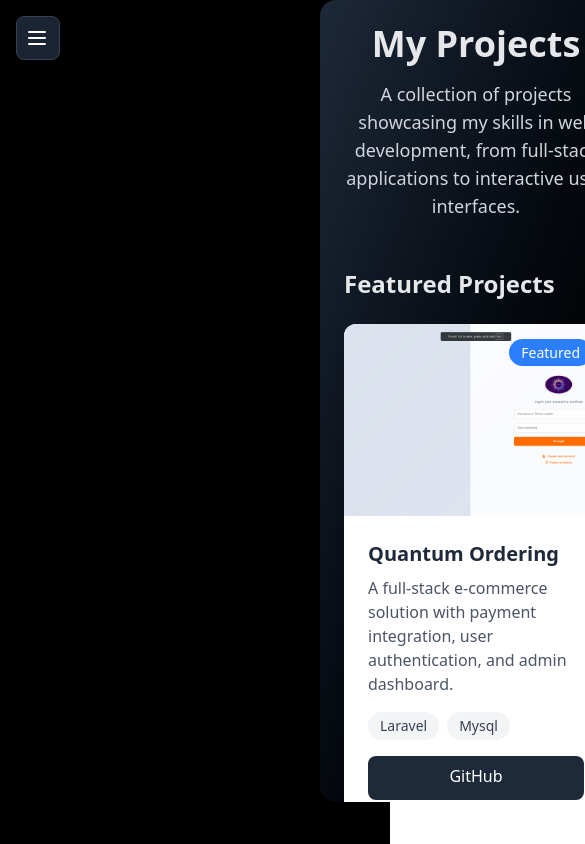
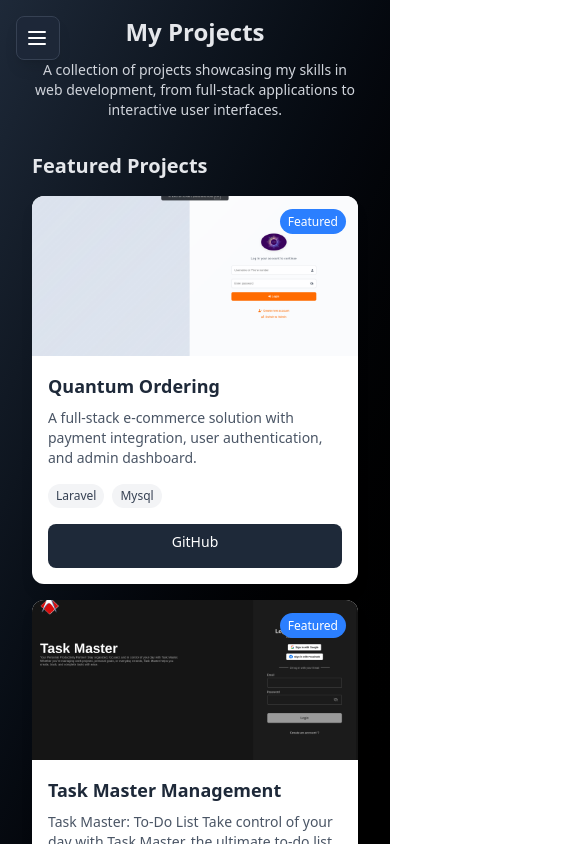
Before and after one commit to ChristianAlicaba2002/My-Portfolio, a React (Vite) app: page /layouts/projects in a window 390 px wide. Shown: the top 844 px of the page, 585 px wide, since content can reach past the window. Built offline with nearby package versions, Linux system fonts and the light colour scheme.

Commit message:
chore: update the mobile responsive and add new project

```diff
--- a/src/pages/Projects.jsx
+++ b/src/pages/Projects.jsx
@@ -101,7 +101,7 @@ export default function Projects() {
       id: 9,
       title: "Techinical Assets Management",
       description:
-        "Technical Assets Management refers to the systematic approach of overseeing and managing the lifecycle of an organization’s technical assets. This includes hardware, software, networks, and other IT-related resources that are essential for the company’s day-to-day operations. The main goals of technical asset management are to ensure that these assets are used effectively, are properly maintained, and provide value throughout their entire lifespan.",
+        "Technical Assets Management refers to the systematic approach of overseeing and managing the lifecycle of an organization's technical assets. This includes hardware, software, networks, and other IT-related resources that are essential for the company's day-to-day operations. The main goals of technical asset management are to ensure that these assets are used effectively, are properly maintained, and provide value throughout their entire lifespan.",
       image: Technical,
       technologies: ["Vue.js", "Firebase", "Pinia", "Fabric.js"],
       github: "https://github.com/Neil-urk12/ViCoSpaces",
@@ -110,22 +110,24 @@ export default function Projects() {
   ];
 
   return (
-    <div className="projects-container absolute h-[95vh] w-[80%] overflow-y-scroll ml-80 rounded-2xl bg-gradient-to-br from-gray-800 to-black p-6">
-      <div className="max-w-7xl mx-auto">
-        <div className="text-center mb-12">
-          <h1 className="text-4xl font-bold text-gray-200 mb-4">My Projects</h1>
-          <p className="text-lg text-gray-300 max-w-2xl mx-auto">
+    <div className="w-screen h-screen bg-gradient-to-br from-gray-800 to-black overflow-y-scroll p-4 lg:p-6">
+      <div className="max-w-7xl lg:ml-36 sm:mx-auto">
+        <div className="text-center mb-8 lg:mb-12">
+          <h1 className="text-2xl lg:text-4xl font-bold text-gray-200 mb-3 lg:mb-4">
+            My Projects
+          </h1>
+          <p className="text-sm lg:text-lg text-gray-300 max-w-2xl mx-auto px-4">
             A collection of projects showcasing my skills in web development,
             from full-stack applications to interactive user interfaces.
           </p>
         </div>
 
         {/* Featured Projects */}
-        <div className="mb-12">
-          <h2 className="text-2xl font-semibold text-gray-200 mb-6">
+        <div className="mb-8 lg:mb-12">
+          <h2 className="text-xl lg:text-2xl font-semibold text-gray-200 mb-4 lg:mb-6 px-4 lg:px-0">
             Featured Projects
           </h2>
-          <div className="grid grid-cols-1 lg:grid-cols-2 gap-8">
+          <div className="grid grid-cols-1 lg:grid-cols-2 gap-4 lg:gap-8 px-4 lg:px-0">
             {projects
               .filter((project) => project.featured)
               .map((project) => (
@@ -133,28 +135,30 @@ export default function Projects() {
                   key={project.id}
                   className="bg-white rounded-xl shadow-lg overflow-hidden hover:shadow-xl transition-all duration-300 transform hover:-translate-y-2"
                 >
-                  <div className="relative h-48 overflow-hidden">
+                  <div className="relative h-40 lg:h-48 overflow-hidden">
                     <img
                       src={project.image}
                       alt={project.title}
                       className="w-full h-full object-cover"
                     />
-                    <div className="absolute top-4 right-4">
-                      <span className="bg-blue-500 text-white px-3 py-1 rounded-full text-sm font-medium">
+                    <div className="absolute top-3 lg:top-4 right-3 lg:right-4">
+                      <span className="bg-blue-500 text-white px-2 lg:px-3 py-1 rounded-full text-xs lg:text-sm font-medium">
                         Featured
                       </span>
                     </div>
                   </div>
-                  <div className="p-6">
-                    <h3 className="text-xl font-bold text-gray-800 mb-2">
+                  <div className="p-4 lg:p-6">
+                    <h3 className="text-lg lg:text-xl font-bold text-gray-800 mb-2">
                       {project.title}
                     </h3>
-                    <p className="text-gray-600 mb-4">{project.description}</p>
+                    <p className="text-gray-600 mb-4 text-sm lg:text-base">
+                      {project.description}
+                    </p>
                     <div className="flex flex-wrap gap-2 mb-4">
                       {project.technologies.map((tech, index) => (
                         <span
                           key={index}
-                          className="bg-gray-100 text-gray-700 px-3 py-1 rounded-full text-sm font-medium"
+                          className="bg-gray-100 text-gray-700 px-2 lg:px-3 py-1 rounded-full text-xs lg:text-sm font-medium"
                         >
                           {tech}
                         </span>
@@ -164,7 +168,8 @@ export default function Projects() {
                       <a
                         href={project.github}
                         target="_blank"
-                        className="flex-1 bg-gray-800 text-white text-center py-2 px-4 rounded-lg hover:bg-gray-700 transition-colors duration-200"
+                        rel="noopener noreferrer"
+                        className="flex-1 bg-gray-800 text-white text-center py-2 px-4 rounded-lg hover:bg-gray-700 transition-colors duration-200 text-sm lg:text-base"
                       >
                         GitHub
                       </a>
@@ -177,27 +182,27 @@ export default function Projects() {
 
         {/* All Projects Grid */}
         <div>
-          <h2 className="text-2xl font-semibold text-gray-200 mb-6">
+          <h2 className="text-xl lg:text-2xl font-semibold text-gray-200 mb-4 lg:mb-6 px-4 lg:px-0">
             All Projects
           </h2>
-          <div className="grid grid-cols-1 sm:grid-cols-2 lg:grid-cols-3 xl:grid-cols-4 gap-6">
+          <div className="grid grid-cols-1 sm:grid-cols-2 lg:grid-cols-3 xl:grid-cols-4 gap-4 lg:gap-6 px-4 lg:px-0">
             {projects.map((project) => (
               <div
                 key={project.id}
                 className="bg-white rounded-lg shadow-md overflow-hidden hover:shadow-lg transition-all duration-300 transform hover:-translate-y-1"
               >
-                <div className="relative h-40 overflow-hidden">
+                <div className="relative h-32 lg:h-40 overflow-hidden">
                   <img
                     src={project.image}
                     alt={project.title}
                     className="w-full h-full object-cover"
                   />
                 </div>
-                <div className="p-4">
-                  <h3 className="text-lg font-semibold text-gray-800 mb-2">
+                <div className="p-3 lg:p-4">
+                  <h3 className="text-base lg:text-lg font-semibold text-gray-800 mb-2">
                     {project.title}
                   </h3>
-                  <p className="text-gray-600 text-sm mb-3 line-clamp-2">
+                  <p className="text-gray-600 text-xs lg:text-sm mb-3 line-clamp-2">
                     {project.description}
                   </p>
                   <div className="flex flex-wrap gap-1 mb-3">
@@ -219,7 +224,8 @@ export default function Projects() {
                     <a
                       href={project.github}
                       target="_blank"
-                      className="flex-1 bg-gray-800 text-white text-center py-2 px-3 rounded text-sm hover:bg-gray-700 transition-colors duration-200"
+                      rel="noopener noreferrer"
+                      className="flex-1 bg-gray-800 text-white text-center py-2 px-3 rounded text-xs lg:text-sm hover:bg-gray-700 transition-colors duration-200"
                     >
                       Code
                     </a>
```
